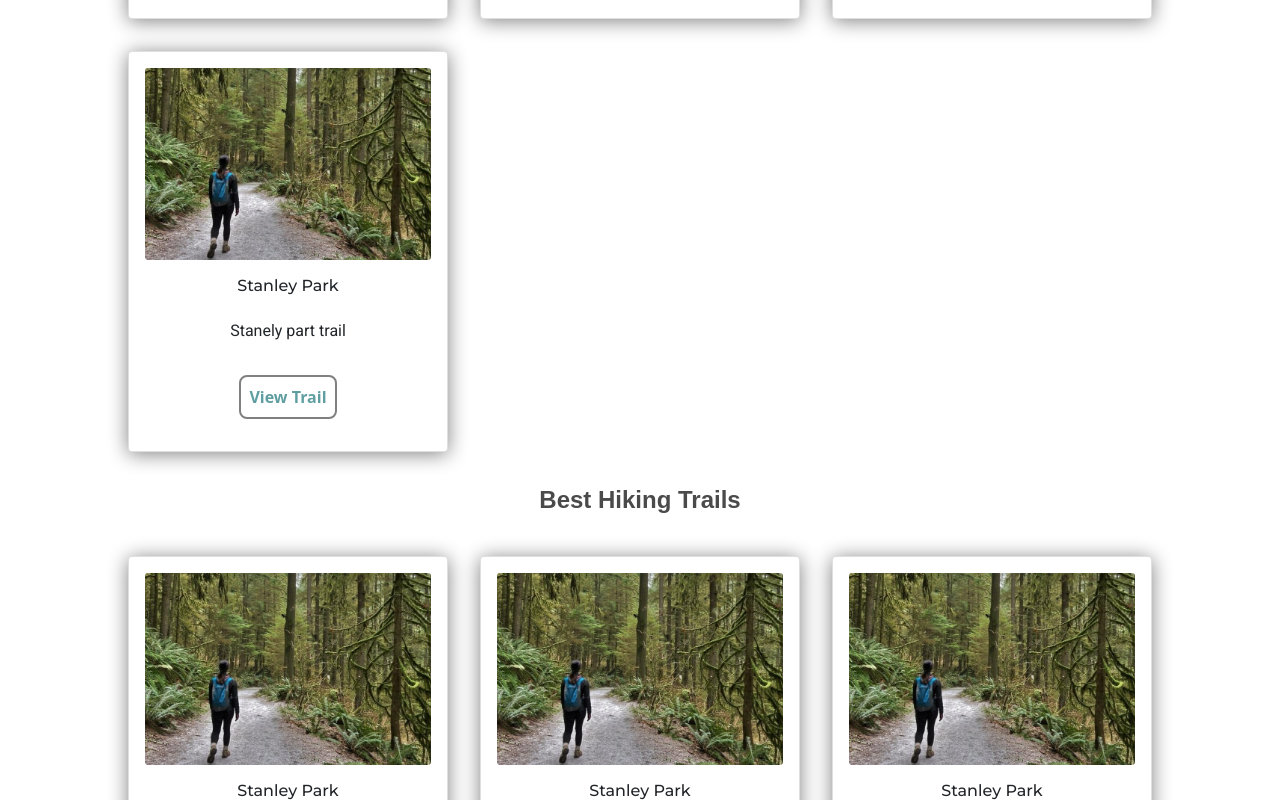
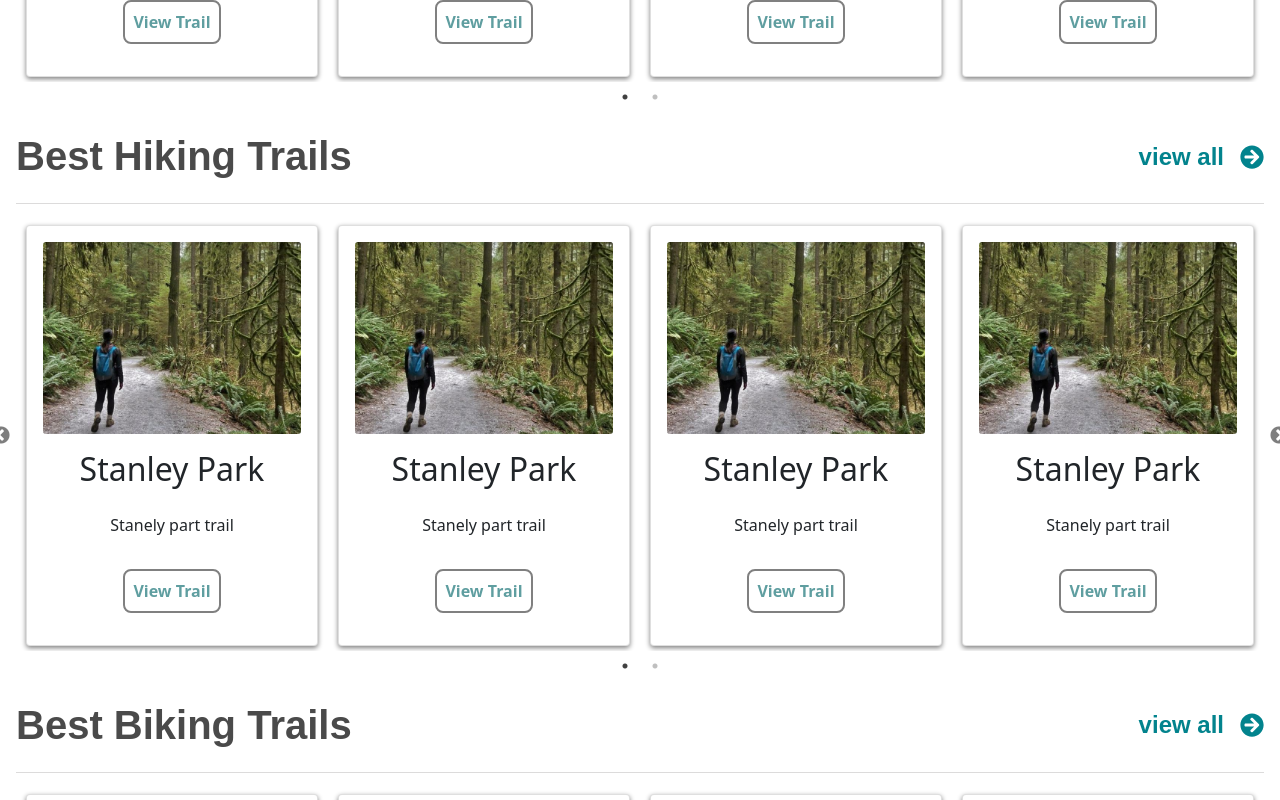
Before and after one commit to ycheng56/Trailoholic, a React (Create React App) app in the folder client/: page / in a window 1280 px wide. Shown: the part 1020-1820 px from the top of the page. Built offline with nearby package versions, Linux system fonts and the light colour scheme; no server answers.

Commit message:
add slick to home page

```diff
--- a/client/package.json
+++ b/client/package.json
@@ -28,6 +28,8 @@
     "react-router-bootstrap": "^0.26.1",
     "react-router-dom": "^6.3.0",
     "react-scripts": "5.0.1",
+    "react-slick": "^0.29.0",
+    "slick-carousel": "^1.8.1",
     "web-vitals": "^2.1.4"
   },
   "scripts": {
--- /dev/null
+++ b/client/src/components/TrailCollectionComponents/ResponsiveSlider.js
@@ -0,0 +1,73 @@
+import React, { Component } from "react";
+import Slider from "react-slick";
+import "slick-carousel/slick/slick.css";
+import "slick-carousel/slick/slick-theme.css";
+import PopularHikingTrail from "./PopularHikingTrail"
+import "../css/TrailCollection.css";
+
+
+export default function ResponsiveSlider() {
+  var settings = {
+    dots: true,
+    infinite: false,
+    speed: 500,
+    slidesToShow: 4,
+    slidesToScroll: 4,
+    initialSlide: 0,
+    rows: 1,
+    responsive: [
+      {
+        breakpoint: 1024,
+        settings: {
+          slidesToShow: 3,
+          slidesToScroll: 3,
+          infinite: true,
+          dots: true,
+        },
+      },
+      {
+        breakpoint: 600,
+        settings: {
+          slidesToShow: 2,
+          slidesToScroll: 2,
+          initialSlide: 2,
+        },
+      },
+      {
+        breakpoint: 480,
+        settings: {
+          slidesToShow: 1,
+          slidesToScroll: 1,
+        },
+      },
+    ],
+  };
+
+  return (
+    <div className="slider-wrapper">
+      <Slider {...settings}>
+        <div>
+          <PopularHikingTrail />
+        </div>
+        <div>
+        <PopularHikingTrail />
+        </div>
+        <div>
+        <PopularHikingTrail />
+        </div>
+        <div>
+        <PopularHikingTrail />
+        </div>
+        <div>
+        <PopularHikingTrail />
+        </div>
+        <div>
+        <PopularHikingTrail />
+        </div>
+        <div>
+        <PopularHikingTrail />
+        </div>
+      </Slider>
+    </div>
+  );
+}
--- a/client/src/components/css/TrailCollection.css
+++ b/client/src/components/css/TrailCollection.css
@@ -4,7 +4,7 @@ body{
 
 .card{
     overflow: hidden;
-    box-shadow: 0 2px 20px grey;
+    box-shadow: 0 2px 5px grey;
     border-radius: 0.2rem;
     display: flex;
     flex-direction: column;
@@ -44,3 +44,22 @@ body{
     background-color: burlywood;
     color:white;
 }
+
+.slider-wrapper {
+    margin: 1rem auto;
+}
+.slick-slide {
+    padding: 5px 10px;
+}
+
+.slick-slide > button {
+    border: 1px red solid;
+}
+.slick-list {
+    margin-top: 1rem;
+}
+
+.slick-prev:before, .slick-next:before {
+    opacity: 0.5 !important;
+    color: black !important;
+}
--- a/client/src/pages/Home.js
+++ b/client/src/pages/Home.js
@@ -16,6 +16,9 @@ import {
   Button,
 } from "@mui/material";
 import PopularHikingTrail from "../components/TrailCollectionComponents/PopularHikingTrail";
+import { FaArrowCircleRight } from "react-icons/fa";
+import Slider from "react-slick";
+import ResponsiveSlider from "../components/TrailCollectionComponents/ResponsiveSlider";
 
 export default function Home() {
   return (
@@ -65,35 +68,50 @@ export default function Home() {
         </Carousel.Item>
       </Carousel>
 
-      <div className="localFavorite">
-        <h1>Local Favorites near Vancouver City</h1>
-        <div className="wrapper">
-          <PopularHikingTrail />
-          <PopularHikingTrail />
-          <PopularHikingTrail />
-          <PopularHikingTrail />
+      <main className="main-container">
+        <div className="section-container localFavorite">
+          <div className="section-header-container">
+            <div className="section-header-content">
+              <h1>Local Favorites near Vancouver</h1>
+              <a className="section-header-link">
+                <strong>view all</strong>
+                <FaArrowCircleRight className="section-header-icon"></FaArrowCircleRight>
+              </a>
+            </div>
+          </div>
+
+          <ResponsiveSlider></ResponsiveSlider>
         </div>
-      </div>
 
-      <div className="favoriteHiking">
-        <h1>Best Hiking Trails</h1>
-        <div className="wrapper">
-          <PopularHikingTrail />
-          <PopularHikingTrail />
-          <PopularHikingTrail />
-          <PopularHikingTrail />
+
+        <div className="section-container favoriteHiking">
+          <div className="section-header-container">
+            <div className="section-header-content">
+            <h1>Best Hiking Trails</h1>
+              <a className="section-header-link">
+                <strong>view all</strong>
+                <FaArrowCircleRight className="section-header-icon"></FaArrowCircleRight>
+              </a>
+            </div>
+          </div>
+
+          <ResponsiveSlider></ResponsiveSlider>
         </div>
-      </div>
 
-      <div className="favoriteBiking">
-        <h1>Best Biking Trails</h1>
-        <div className="wrapper">
-          <PopularHikingTrail />
-          <PopularHikingTrail />
-          <PopularHikingTrail />
-          <PopularHikingTrail />
+        <div className="section-container favoriteBiking">
+          <div className="section-header-container">
+            <div className="section-header-content">
+            <h1>Best Biking Trails</h1>
+              <a className="section-header-link">
+                <strong>view all</strong>
+                <FaArrowCircleRight className="section-header-icon"></FaArrowCircleRight>
+              </a>
+            </div>
+          </div>
+
+          <ResponsiveSlider></ResponsiveSlider>
         </div>
-      </div>
+      </main>
     </div>
   );
 }
--- a/client/src/pages/css/Profile.css
+++ b/client/src/pages/css/Profile.css
@@ -2,18 +2,18 @@
 .profile-avatar{
     margin-left: 7rem;
 }
-h2{
+.profile-header h2{
     font-family: 'Montserrat', sans-serif;
     padding-top: 2rem;
     font-size: medium !important;
 }
 
-p{
+.profile-header p{
     font-family: 'Roboto', sans-serif;
     font-size: medium !important;
 }
 
-hr{
+.profile-header hr{
     margin: auto !important;
     width: 50%;
     margin-bottom: 3rem;
--- a/client/src/pages/css/UserLists.css
+++ b/client/src/pages/css/UserLists.css
@@ -4,7 +4,7 @@
     margin: auto;
 
 }
-h1{
+.profile-header h1{
     padding: 2rem 0;
     font-family: 'Montserrat', sans-serif;
     font-size: 1.5rem !important;
--- a/client/src/pages/css/home.css
+++ b/client/src/pages/css/home.css
@@ -30,8 +30,57 @@
 }
 
 .wrapper{
+    margin: 1rem auto;
     display: grid;
-    grid-template-columns: repeat(auto-fit,minmax(20rem,16rem));
+    grid-template-columns: repeat(auto-fit,minmax(18rem,16rem));
     gap:2rem;
     justify-content: center;
 }
+
+.section-container {
+    margin: 3rem auto;
+}
+
+.section-header-container {
+    font-family: "Merriweather", sans-serif;
+    display: block;
+    padding-bottom: 20px;
+    border-bottom: 1px #dcdbdb solid;
+}
+
+.section-header-content{
+    display: flex;
+    flex-direction: row;
+    justify-content: space-between;
+    align-items: center;
+}
+.section-header-content h1 {
+    margin-bottom: 0;
+}
+
+.section-header-link{
+    font-size: 1.5rem;
+    text-decoration: none;
+    color:#02838d;
+    display: flex;
+    align-items: center;
+}
+
+.section-header-link:hover {
+    color:#cd0060;
+}
+
+.section-header-icon {
+    margin-left: 1rem;
+}
+.main-container {
+    max-width: 1312px;
+    margin-left: auto;
+    margin-right: auto;
+}
+
+@media (min-width: 1024px){
+    .main-container {
+        width: calc(100% - 32px);
+    }
+}
```
Also changed, not shown: 1 other file (tests, documents, lock files or other folders).
